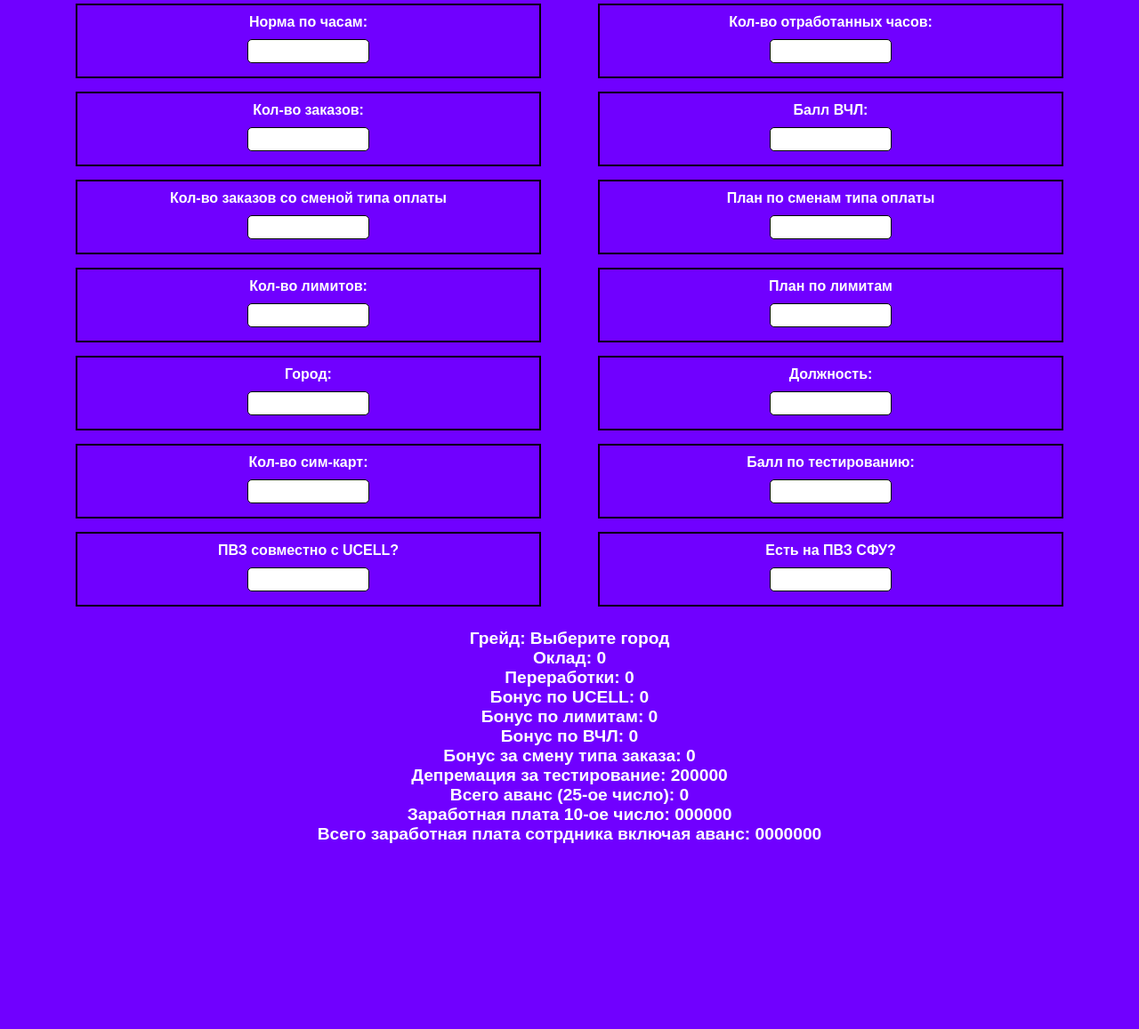
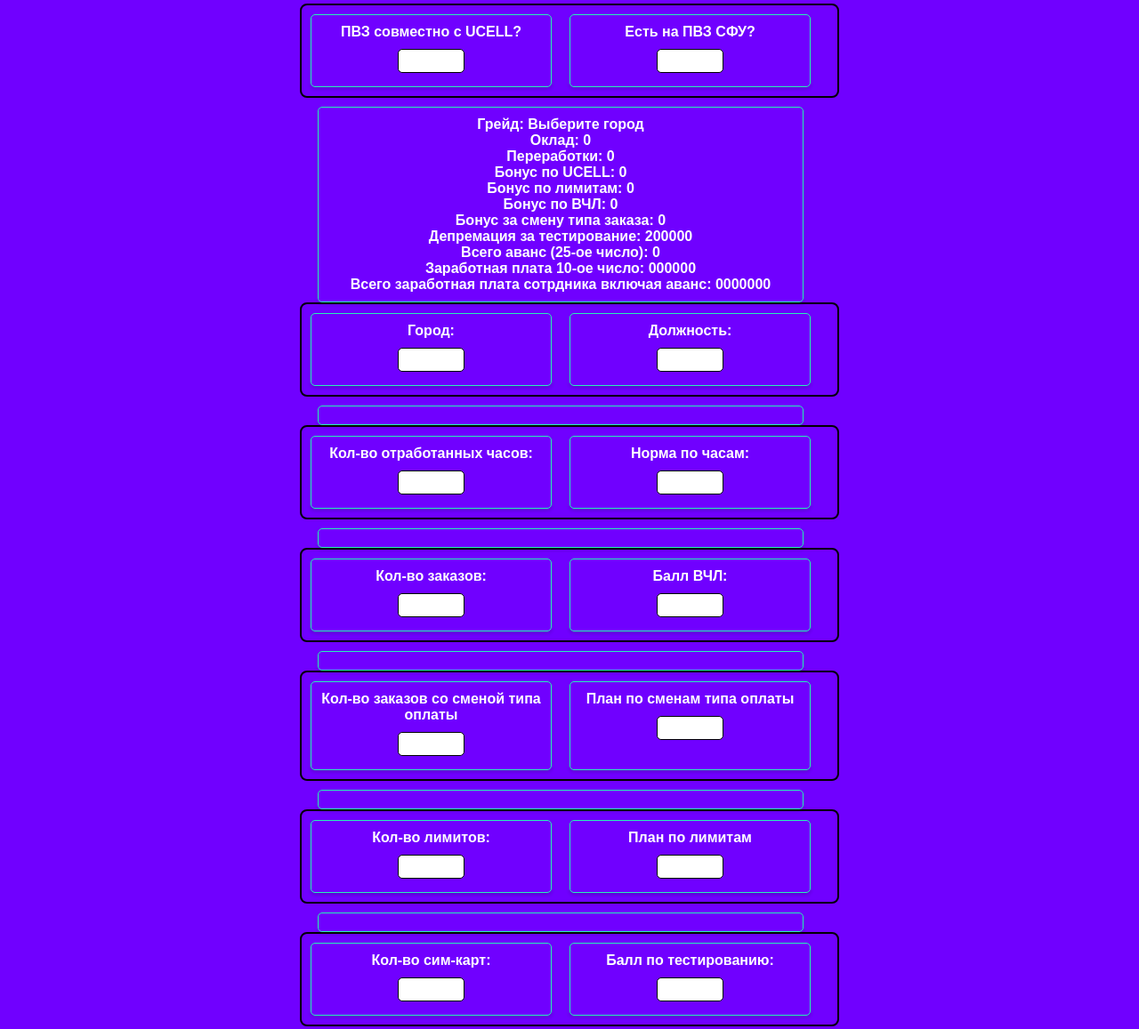
Before and after one commit to Uzum-B01/Salarycalculated, a plain HTML site: page index.html in a window 1280 px wide. Shown: the part 140-1297 px from the top of the page at 89% size. Before the commit the page ends 1147 px from the top, so only its background shows below. Drawn offline with Linux system fonts and the light colour scheme.

Commit message:
index.html

```diff
--- a/index.html
+++ b/index.html
@@ -6,17 +6,32 @@
       .input-container {
         display: flex;
         flex-wrap: wrap;
-        justify-content: space-around;
-        gap: 10px; /* Добавляет промежуток между столбцами и строками */
+        justify-content: center; /* Центрируем контейнеры */
     }
 
-      .input-group {
-        flex-basis: 45%; /* Примерно половина ширины для двух столбцов */
-        border: 2px solid #000000; /* Белая граница */
-        padding: 10px; /* Отступ внутри группы ввода */
-        box-sizing: border-box; /* Убедитесь, что padding и border включены в ширину */
-        margin-bottom: 10px; /* Расстояние между группами ввода */
+    .input-row {
+        display: flex;
+        justify-content: space-between;
+        margin-bottom: 10px;
+        border: 2px solid #000000;
+        padding: 10px;
+        border-radius: 8px;
+        width: 50%;
+        margin-left: auto;
+        margin-right: auto;
     }
+
+    .field {
+      display: flex;
+      flex-direction: column;
+      width: 45%; /* Фиксированная ширина для поля */
+      margin-right: 20px;
+      border: 1px solid #25f2b8;
+      padding: 10px;
+      border-radius: 5px; /* Скругление углов */
+      box-shadow: 0 2px 4px rgba(0, 0, 0, 0.2); /* Тень для поля */
+  }
+
 
 
       body {
@@ -66,11 +81,7 @@
         background-color: #45a049;
       }
 
-      #results {
-        font-size: 1.2em;
-        color: #ffffff;
-        margin-top: 20px;
-      }
+
 
       .form-control {
         width: 20%;
@@ -84,43 +95,38 @@
   </head>
   <img>
     <h2>Калькулятор заработной платы Январь</h2>
+
     <div class="input-container">
-    <div class="input-group">
-      <label for="normHours">Норма по часам:</label>
-      <input type="number" id="normHours" />
+      <div class="input-row">
+          <div class="field">
+            <label for="ucellCooperation">ПВЗ совместно с UCELL?</label>
+            <input type="text" id="ucellCooperation" list="ucellCooperationList" class="form-control" />
+            <datalist id="ucellCooperationList">
+              <option value="Да"></option>
+              <option value="Нет"></option>
+            </datalist>
           </div>
-    <div class="input-group">
-      <label for="workedHours">Кол-во отработанных часов:</label>
-      <input type="number" id="workedHours" />
+          <div class="field">
+            <label for="sfuAvailable">Есть на ПВЗ СФУ?</label>
+            <input type="text" id="sfuAvailable" list="sfuAvailableList" class="form-control" />
+            <datalist id="sfuAvailableList">
+              <option value="Да"></option>
+              <option value="Нет"></option>
+            </datalist>
           </div>
-    <div class="input-group">
-      <label for="ordersCount">Кол-во заказов:</label>
-      <input type="number" id="ordersCount" />
         </div>
-    <div class="input-group">
-      <label for="vchlScore">Балл ВЧЛ:</label>
-      <input type="number" id="vchlScore" />
+
+        <div class="field">
+        <div id="results"></div>
+        <script src="script.js"></script>
       </div>
-    <div class="input-group">
-      <label for="changesCount">Кол-во заказов со сменой типа оплаты</label>
-      <input type="number" id="changesCount" />
-    </div>
-    <div class="input-group">
-      <label for="changesPlan">План по сменам типа оплаты</label>
-      <input type="number" id="changesPlan" />
-    </div>
-    <div class="input-group">
-      <label for="limitsCount">Кол-во лимитов:</label>
-      <input type="number" id="limitsCount" />
-    </div>
-    <div class="input-group">
-      <label for="planCompletion">План по лимитам</label>
-      <input type="number" id="planCompletion" />
     </div>
 
 
 
-    <div class="input-group">
+      <div class="input-container">
+        <div class="input-row">
+          <div class="field">
             <label for="city">Город:</label>
             <input type="text" id="myInput" list="myList" />
             <datalist id="myList">
@@ -198,7 +204,7 @@
               <option value="Китаб"></option>
             </datalist>
           </div>
-    <div class="input-group">
+          <div class="field">
             <label for="position">Должность:</label>
             <input
               type="text"
@@ -211,38 +217,106 @@
               <option value="Менеджер пункта выдачи"></option>
             </datalist>
           </div>
+      </div>
 
-    <div class="input-group">
+      <div class="field">
+        <div id="results2"></div>
+        <script src="script.js"></script>
+      </div>
+    </div>
+
+      <div class="input-container">
+        <div class="input-row">
+            <div class="field">
+                <label for="workedHours">Кол-во отработанных часов:</label>
+                <input type="number" id="workedHours" />
+            </div>
+            <div class="field">
+                <label for="normHours">Норма по часам:</label>
+                <input type="number" id="normHours" />
+            </div>
+          </div>
+          <div class="field">
+            <div id="results3"></div>
+            <script src="script.js"></script>
+          </div>
+        </div>
+        </div>
+
+        <div class="input-container">
+          <div class="input-row">
+              <div class="field">
+                <label for="ordersCount">Кол-во заказов:</label>
+                <input type="number" id="ordersCount" />
+              </div>
+              <div class="field">
+                <label for="vchlScore">Балл ВЧЛ:</label>
+                <input type="number" id="vchlScore" />
+              </div>
+            </div>
+            <div class="field">
+              <div id="results4"></div>
+              <script src="script.js"></script>
+            </div>
+          </div>
+          </div>
+
+          <div class="input-container">
+            <div class="input-row">
+                <div class="field">
+      <label for="changesCount">Кол-во заказов со сменой типа оплаты</label>
+      <input type="number" id="changesCount" />
+                </div>
+                <div class="field">
+                  <label for="changesPlan">План по сменам типа оплаты</label>
+                  <input type="number" id="changesPlan" />
+                </div>
+              </div>
+              <div class="field">
+                <div id="results5"></div>
+                <script src="script.js"></script>
+              </div>
+            </div>
+            </div>
+
+            <div class="input-container">
+              <div class="input-row">
+                  <div class="field">
+                    <label for="limitsCount">Кол-во лимитов:</label>
+                    <input type="number" id="limitsCount" />
+                  </div>
+                  <div class="field">
+                    <label for="planCompletion">План по лимитам</label>
+                    <input type="number" id="planCompletion" />
+                  </div>
+                </div>
+                <div class="field">
+                  <div id="results6"></div>
+                  <script src="script.js"></script>
+                </div>
+              </div>
+              </div>
+
+
+            <div class="input-container">
+              <div class="input-row">
+                  <div class="field">
                     <label for="simCards">Кол-во сим-карт:</label>
                     <input type="number" id="simCards" />
                   </div>
-
-    <div class="input-group">
+                  <div class="field">
                     <label for="testScore">Балл по тестированию:</label>
                     <input type="number" id="testScore" />
                   </div>
-
-
-
-    <div class="input-group">
-        <label for="ucellCooperation">ПВЗ совместно с UCELL?</label>
-        <input type="text" id="ucellCooperation" list="ucellCooperationList" class="form-control" />
-        <datalist id="ucellCooperationList">
-          <option value="Да"></option>
-          <option value="Нет"></option>
-        </datalist>
+                </div>
+                <div class="field">
+                  <div id="results7"></div>
+                  <script src="script.js"></script>
+                </div>
+              </div>
               </div>
 
-      <div class="input-group">
-        <label for="sfuAvailable">Есть на ПВЗ СФУ?</label>
-        <input type="text" id="sfuAvailable" list="sfuAvailableList" class="form-control" />
-        <datalist id="sfuAvailableList">
-          <option value="Да"></option>
-          <option value="Нет"></option>
-        </datalist>
-      </div>
-    </div>
-    <div id="results"></div>
+                <div id="totalText"></div>
                 <script src="script.js"></script>
 
 </body>
```
Lines whose indentation alone changed are shown as unchanged.
